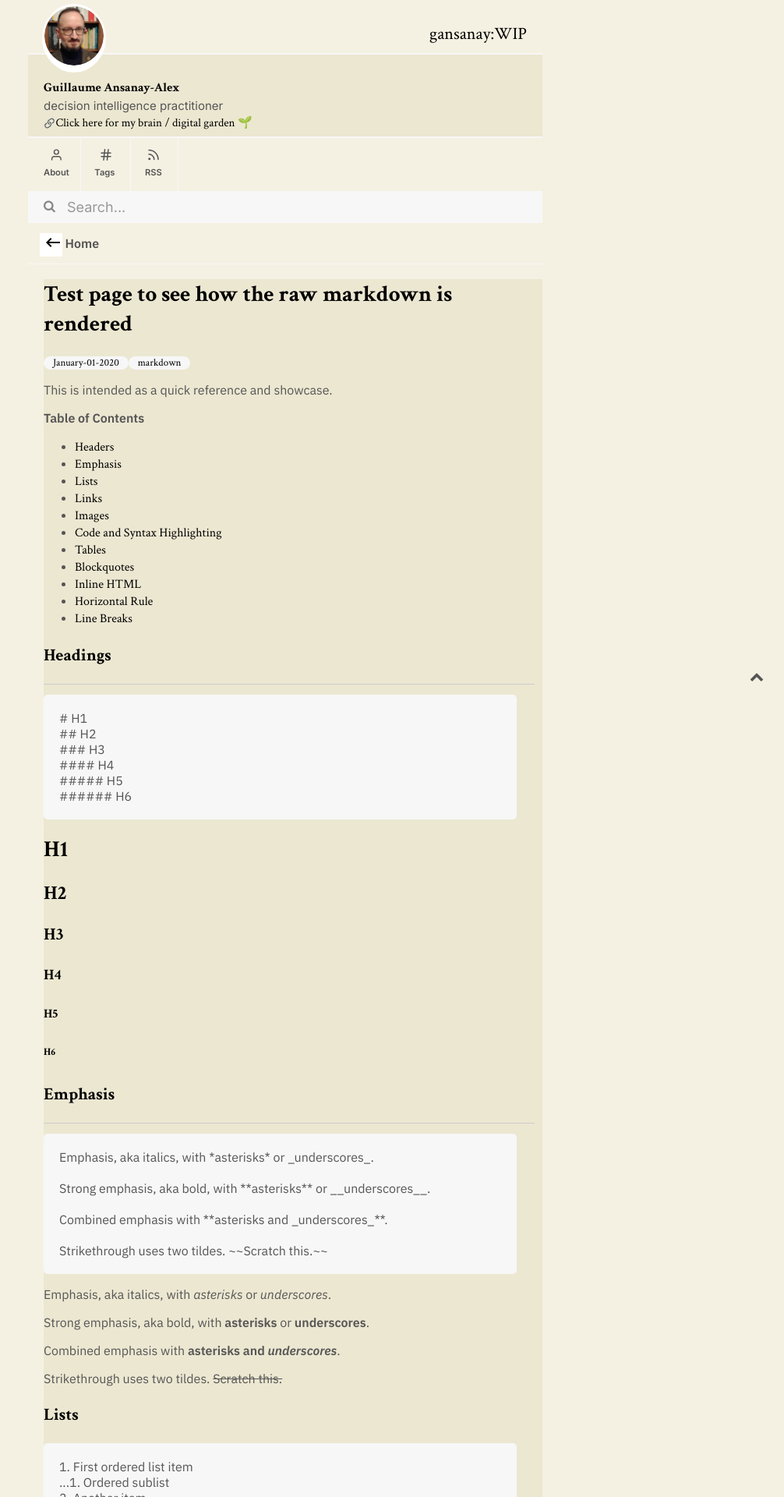
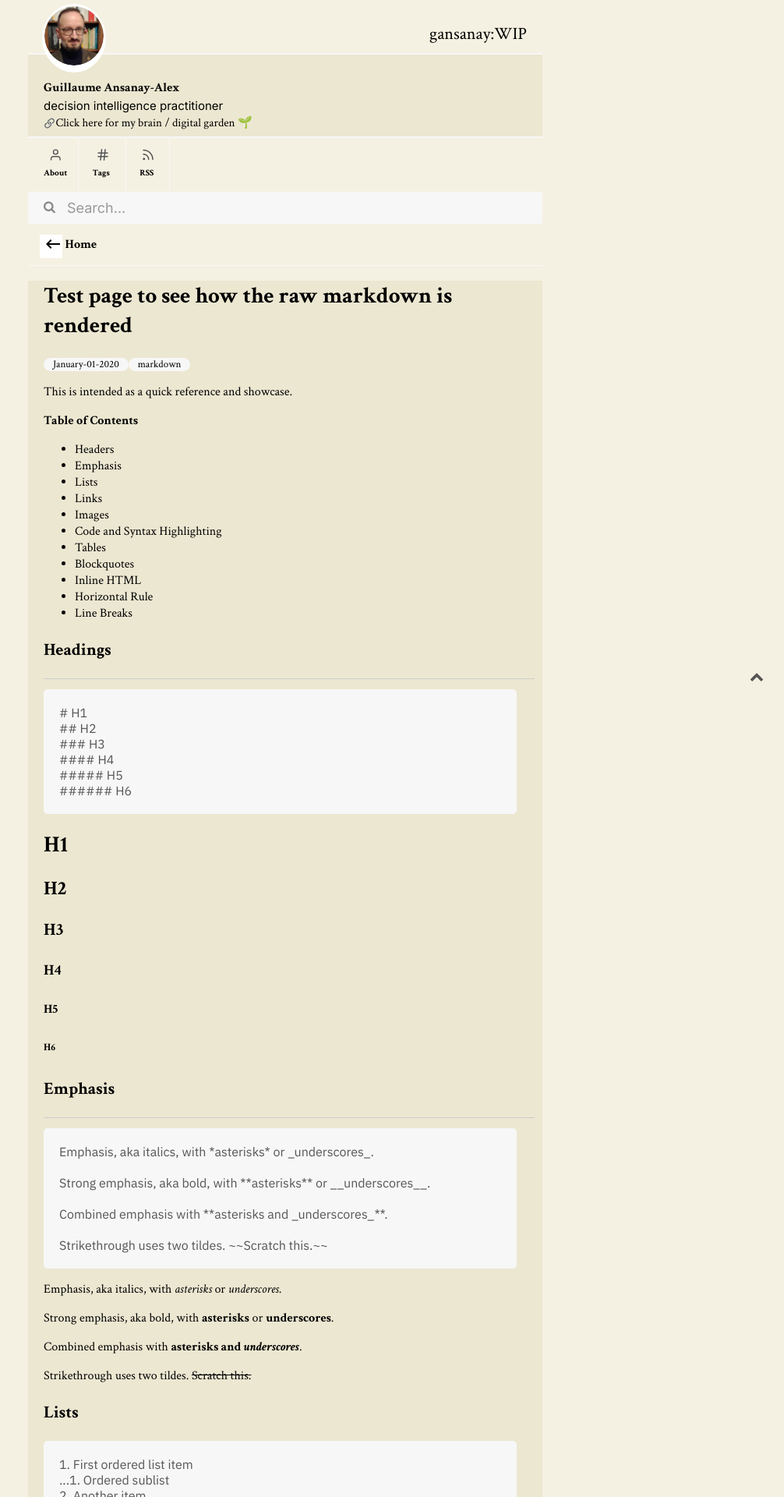
Before and after one commit to gansanay/gansanay.github.io, a Jekyll site: the page built from _posts/2020-01-01-Test-page-to-see-how-the-markdown-is-rendered.md, in a window 1280 px wide. Shown: the top 1920 px of the page at 78% size, without its empty margins (274-1280 px from the left). Built offline with Jekyll 4.4.1, drawn with Linux system fonts in a browser that asks for light colours.

Commit message:
update css

```diff
--- a/assets/css/style.css
+++ b/assets/css/style.css
@@ -99,7 +99,8 @@
 
 main {
     min-height: 300px;
-    margin-left: 20px;
+    /* margin-left: 20px; */
+    padding-left: 20px;
     padding-right: 10px;
     background-color: var(--page-color) !important;
 }
@@ -132,14 +133,18 @@
 }
 
 h1, h2, h3, h4, h5, h6 {
-    color: #555555;
-    font-family:  Inter, 'Segoe UI', Roboto, 'Helvetica Neue', Arial, sans-serif;
-    font-weight: 600;
+    /* color: #555555; */
+    color: var(--text-color) !important;
+    font-family: var(--header-font) !important;
+    /* font-family:  Inter, 'Segoe UI', Roboto, 'Helvetica Neue', Arial, sans-serif; */
+    /* font-weight: 600; */
 }
 
 a, p, ul, li, ol, table, span, blockquote {
-    color: #555555;
-    font-family:  'IBM Plex Sans', Inter, 'Segoe UI', Roboto, 'Helvetica Neue', Arial, sans-serif;
+    /* color: #555555; */
+    color: var(--text-color) !important;
+    /* font-family:  'IBM Plex Sans', Inter, 'Segoe UI', Roboto, 'Helvetica Neue', Arial, sans-serif;*/
+    font-family: var(--body-font) !important;
     font-size: 16px;  /* Let's set the font-size to something old-man friendly */
 }
 
```
